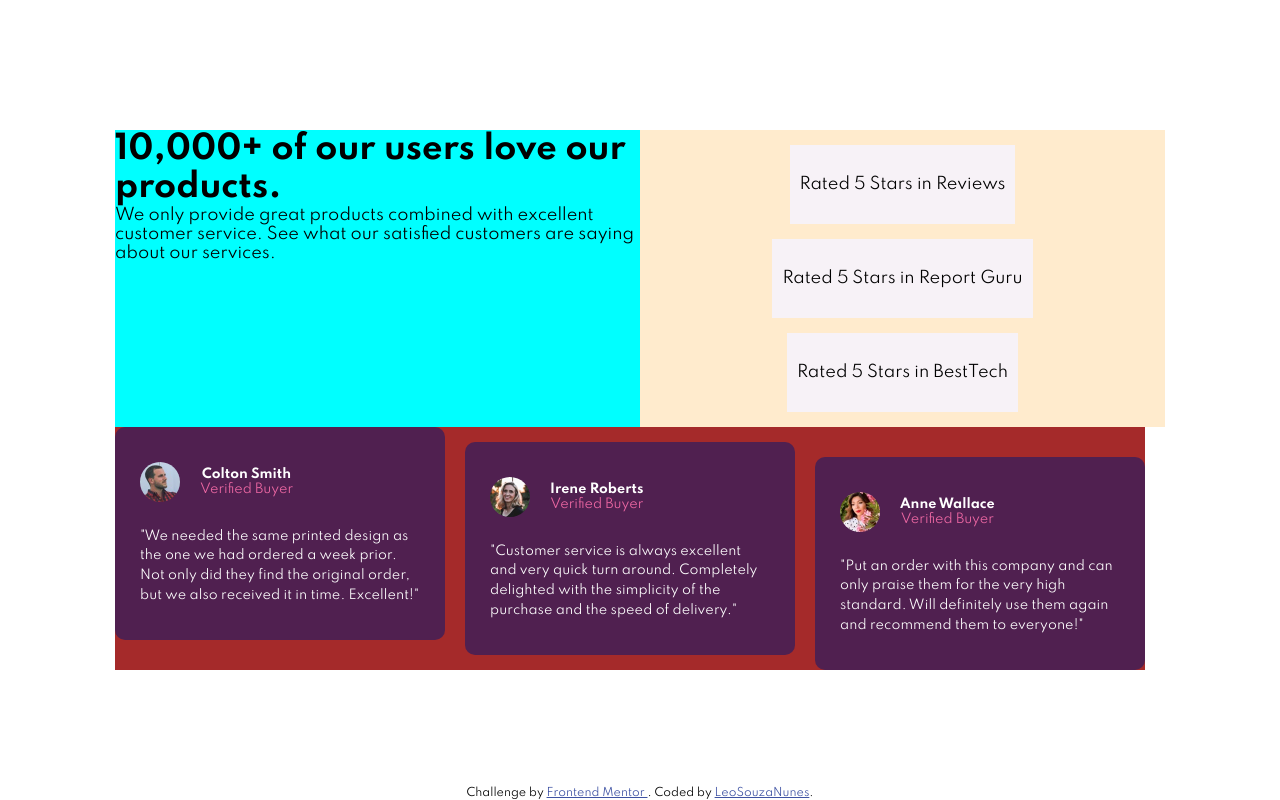
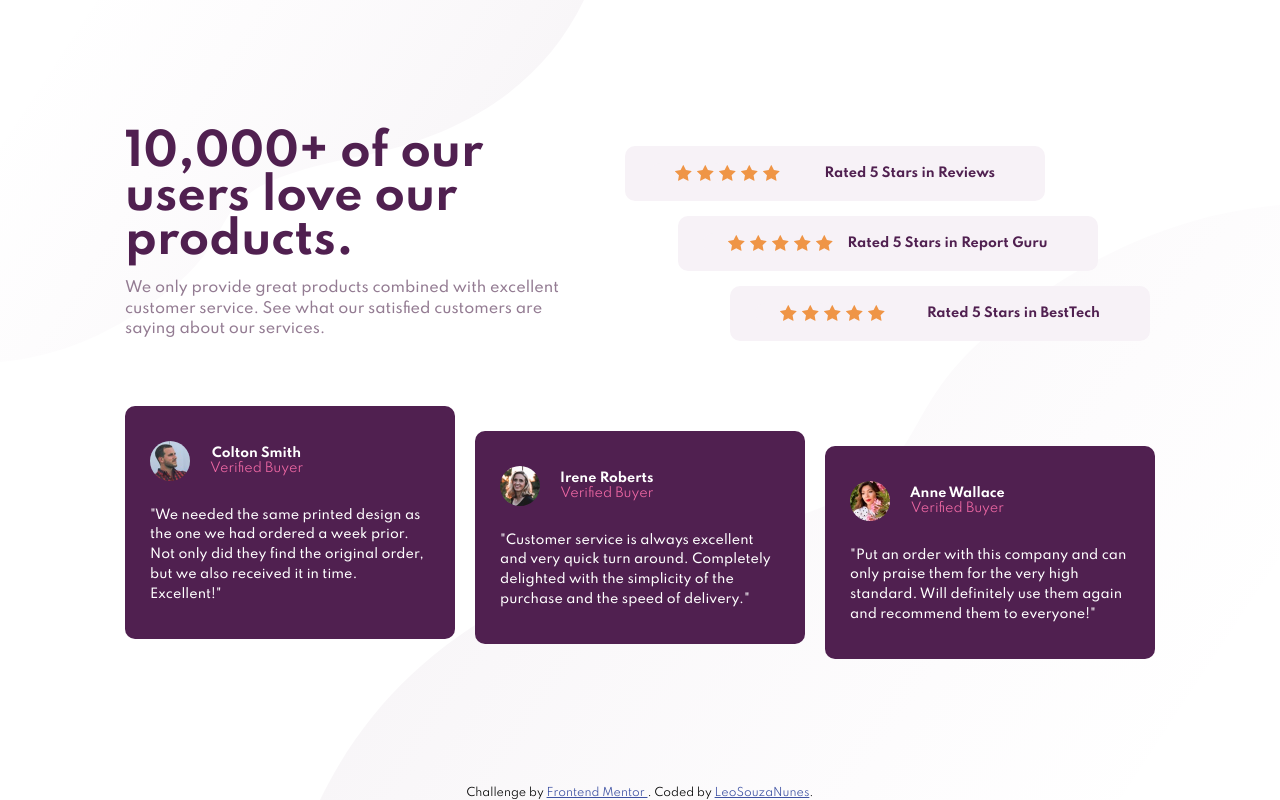
Before and after one commit to LeoSouzaNunes/social-proof-section-master, a plain HTML site: page index.html in a window 1280 px wide. Drawn offline with Linux system fonts and the light colour scheme.

Commit message:
feat: add desktop layout

```diff
--- a/index.html
+++ b/index.html
@@ -1,14 +1,21 @@
 <!DOCTYPE html>
 <html lang="en">
-
     <head>
         <meta charset="UTF-8" />
         <meta name="viewport" content="width=device-width, initial-scale=1.0" />
-  <link rel="icon" type="image/png" sizes="32x32" href="./images/favicon-32x32.png" />
-  <link rel="preconnect" href="https://fonts.googleapis.com">
-  <link rel="preconnect" href="https://fonts.gstatic.com" crossorigin>
-  <link href="https://fonts.googleapis.com/css2?family=Spartan:wght@400;500;700&display=swap" rel="stylesheet">
-  <link rel="stylesheet" href="css/styles.css">
+        <link
+            rel="icon"
+            type="image/png"
+            sizes="32x32"
+            href="./images/favicon-32x32.png"
+        />
+        <link rel="preconnect" href="https://fonts.googleapis.com" />
+        <link rel="preconnect" href="https://fonts.gstatic.com" crossorigin />
+        <link
+            href="https://fonts.googleapis.com/css2?family=Spartan:wght@400;500;700&display=swap"
+            rel="stylesheet"
+        />
+        <link rel="stylesheet" href="css/styles.css" />
         <title>Frontend Mentor | Social proof section</title>
 
         <style>
@@ -26,94 +33,121 @@
     </head>
 
     <body>
-  <div class="main-content">
-    <div class="top-content">
-      <header style="background-color: aqua;">
-        <h1>10,000+ of our users love our products.</h1>
+        <main class="main-content">
+            <section class="top-content">
+                <header>
+                    <h1>10,000+ of our<br />users love our<br />products.</h1>
 
                     <p>
-          We only provide great products combined with excellent customer service.
-          See what our satisfied customers are saying about our services.
+                        We only provide great products combined with
+                        excellent<br />
+                        customer service. See what our satisfied customers
+                        are<br />
+                        saying about our services.
                     </p>
                 </header>
 
-      <div style="background-color: blanchedalmond;" class="ratings">
-
-        <span>Rated 5 Stars in Reviews</span>
-        <span>Rated 5 Stars in Report Guru</span>
-        <span>Rated 5 Stars in BestTech</span>
-
+                <div class="ratings">
+                    <div class="first">
+                        <div class="star-icon">
+                            <img src="images/icon-star.svg" alt="start icon" />
+                            <img src="images/icon-star.svg" alt="start icon" />
+                            <img src="images/icon-star.svg" alt="start icon" />
+                            <img src="images/icon-star.svg" alt="start icon" />
+                            <img src="images/icon-star.svg" alt="start icon" />
+                        </div>
+                        Rated 5 Stars in Reviews
+                    </div>
+                    <div>
+                        <div class="star-icon">
+                            <img src="images/icon-star.svg" alt="start icon" />
+                            <img src="images/icon-star.svg" alt="start icon" />
+                            <img src="images/icon-star.svg" alt="start icon" />
+                            <img src="images/icon-star.svg" alt="start icon" />
+                            <img src="images/icon-star.svg" alt="start icon" />
+                        </div>
+                        Rated 5 Stars in Report Guru
+                    </div>
+                    <div class="last">
+                        <div class="star-icon">
+                            <img src="images/icon-star.svg" alt="start icon" />
+                            <img src="images/icon-star.svg" alt="start icon" />
+                            <img src="images/icon-star.svg" alt="start icon" />
+                            <img src="images/icon-star.svg" alt="start icon" />
+                            <img src="images/icon-star.svg" alt="start icon" />
+                        </div>
+                        Rated 5 Stars in BestTech
                     </div>
                 </div>
-    <div style="background-color: brown;" class="profiles">
-
+            </section>
+            <div class="profiles">
                 <div id="first-profile" class="profile">
                     <div class="profile-top">
-
-          <img src="images/image-colton.jpg" alt="Colton's profile picture">
+                        <img
+                            src="images/image-colton.jpg"
+                            alt="Colton's profile picture"
+                        />
                         <div class="name-status">
                             <span class="name">Colton Smith</span>
                             <span class="status">Verified Buyer</span>
                         </div>
-
                     </div>
 
                     <p class="comment">
-          "We needed the same printed design as the one we had ordered a week prior.
-          Not only did they find the original order, but we also received it in time.
+                        "We needed the same printed design as the one we had
+                        ordered a week prior. Not only did they find the
+                        original order, but we also received it in time.
                         Excellent!"
                     </p>
-
                 </div>
 
                 <div id="second-profile" class="profile">
-
                     <div class="profile-top">
-
-          <img src="images/image-irene.jpg" alt="Colton's profile picture">
+                        <img
+                            src="images/image-irene.jpg"
+                            alt="Colton's profile picture"
+                        />
                         <div class="name-status">
                             <span class="name">Irene Roberts</span>
                             <span class="status">Verified Buyer</span>
                         </div>
-
                     </div>
 
                     <p class="comment">
-          "Customer service is always excellent and very quick turn around. Completely
-          delighted with the simplicity of the purchase and the speed of delivery."
+                        "Customer service is always excellent and very quick
+                        turn around. Completely delighted with the simplicity of
+                        the purchase and the speed of delivery."
                     </p>
-
                 </div>
 
                 <div id="third-profile" class="profile">
-
                     <div class="profile-top">
-
-          <img src="images/image-anne.jpg" alt="Colton's profile picture">
+                        <img
+                            src="images/image-anne.jpg"
+                            alt="Colton's profile picture"
+                        />
                         <div class="name-status">
                             <span class="name">Anne Wallace</span>
                             <span class="status">Verified Buyer</span>
                         </div>
-
                     </div>
 
                     <p class="comment">
-          "Put an order with this company and can only praise them for the very high
-          standard. Will definitely use them again and recommend them to everyone!"
+                        "Put an order with this company and can only praise them
+                        for the very high standard. Will definitely use them
+                        again and recommend them to everyone!"
                     </p>
-
-      </div>
-
                 </div>
             </div>
-  <div class="attribution">
+        </main>
+        <footer class="attribution">
             Challenge by
-    <a href="https://www.frontendmentor.io?ref=challenge" target="_blank">
-      Frontend Mentor
-    </a>.
-    Coded by
-    <a href="#">LeoSouzaNunes</a>.
-  </div>
+            <a
+                href="https://www.frontendmentor.io?ref=challenge"
+                target="_blank"
+            >
+                Frontend Mentor </a
+            >. Coded by <a href="#">LeoSouzaNunes</a>.
+        </footer>
     </body>
-
 </html>
--- a/sass/styles.sass
+++ b/sass/styles.sass
@@ -12,6 +12,10 @@ body
     background-color: variables.$White
     min-height: 100vh
     font-family: 'Spartan', sans-serif
+    background-image: url('../images/bg-pattern-top-desktop.svg'), url('../images/bg-pattern-bottom-desktop.svg')
+    background-repeat: no-repeat
+    background-position: left top, right bottom
+    background-size: auto, 75%
 
 .main-content
     width: fit-content
@@ -20,7 +24,19 @@ body
         @include mixins.flex($wrap:true, $center:false)
 
         header
-            max-width: 525px
+            width: 500px
+
+            h1
+                font-size: 2.75rem
+                line-height: 2.75rem
+                color: variables.$Very-Dark-Magenta
+
+            p
+                padding: 15px 0px
+                color: variables.$Dark-Grayish-Magenta
+                line-height: 1.3rem
+                font-weight: 500
+                font-size: .9rem
 
         .ratings
             @include mixins.flex($wrap:false,$center:true)
@@ -28,9 +44,36 @@ body
             gap: 15px
             padding: 15px 0px
             min-width: 525px
-            span
-                padding: 30px 10px
+
+            div
+                @include mixins.flex($wrap:true, $center:false)
+                justify-content: space-between
+                align-items: center
+
+                width: 80%
+                height: 55px
+                padding: 10px 25px
+                padding-right: 50px
                 background-color: variables.$Light-Grayish-Magenta
+                border-radius: 10px
+
+                color: variables.$Very-Dark-Magenta
+                font-size: .8rem
+                font-weight: 700
+
+                .star-icon
+                    width: 50px
+                    height: 20px
+                    @include mixins.flex($wrap:false, $center:false)
+                    justify-content: left
+                    align-content: center
+                    gap: 5px
+            .first
+                margin-right: auto
+
+            .last
+                margin-left: auto
+
 
     #first-profile
         margin-bottom: 30px
@@ -43,8 +86,9 @@ body
         margin-top: 30px
 
     .profiles
-        width: fit-content
-        @include mixins.flex($wrap:true, $center:false)
+        @include mixins.flex($wrap:true, $center:true)
+        align-items: center
+        margin-top: 50px
         gap: 20px
         .profile
             display: flex
@@ -83,4 +127,5 @@ body
             .comment
                 color: variables.$White
                 line-height: 1.55
+                font-weight: 500
                 letter-spacing: 0.004rem
```
Also changed, not shown: css/styles.css, 1 other file. Lines whose indentation alone changed are shown as unchanged.
